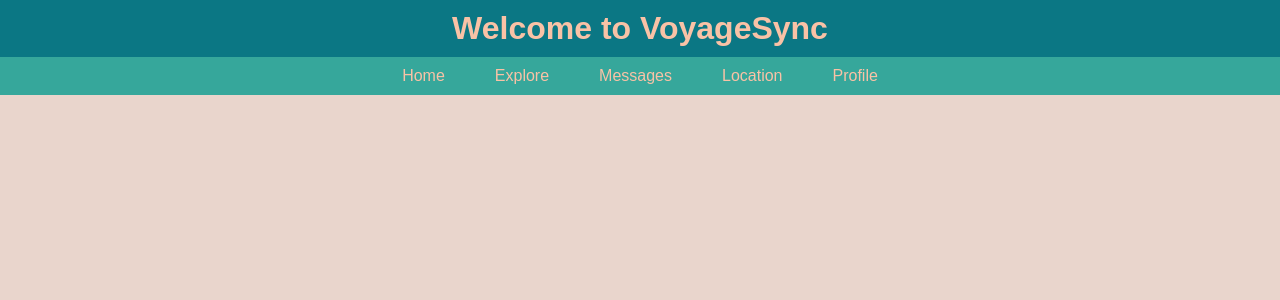
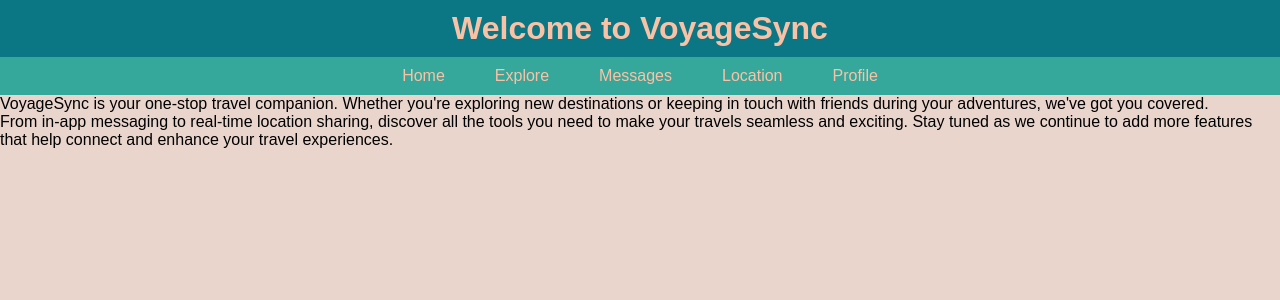
Before and after one commit to THEE-ARAR/VoyageSync, a React (Create React App) app in the folder frontend/: page /home in a window 1280 px wide. Shown: the top 300 px of the page. Built offline with nearby package versions, Linux system fonts and the light colour scheme.

Commit message:
HomePage added to javascript files

```diff
--- a/frontend/src/components/HomePage.js
+++ b/frontend/src/components/HomePage.js
@@ -25,8 +25,13 @@ function HomePage() {
                     <li><a href="#profile" aria-label="Profile" onClick={(e) => handleClick(e, '#profile')}>Profile</a></li>
                 </ul>
             </nav>
+            <div className="content">
+                <p>VoyageSync is your one-stop travel companion. Whether you're exploring new destinations or keeping in touch with friends during your adventures, we've got you covered.</p>
+                <p>From in-app messaging to real-time location sharing, discover all the tools you need to make your travels seamless and exciting. Stay tuned as we continue to add more features that help connect and enhance your travel experiences.</p>
+            </div>
         </div>
     );
 }
 
+
 export default HomePage;
```
